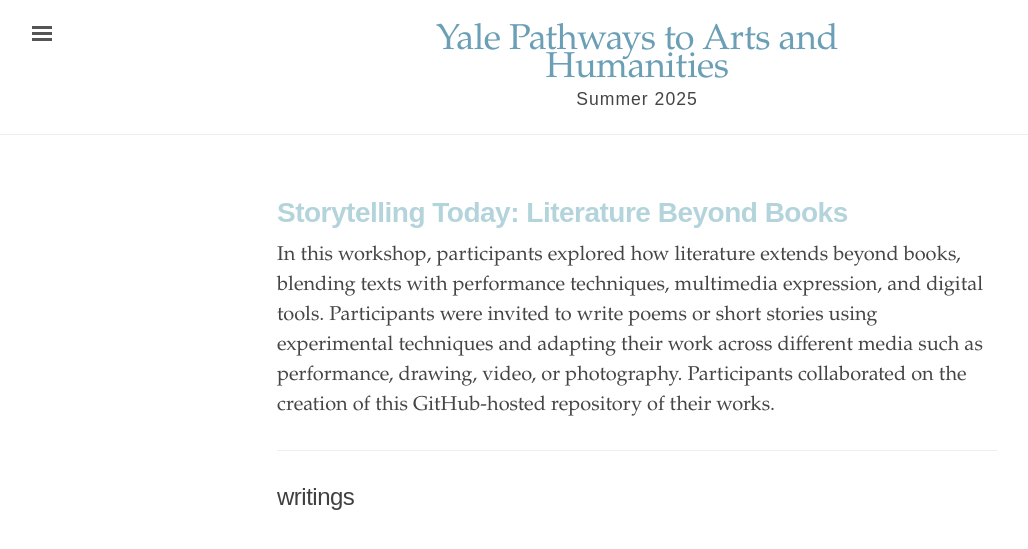
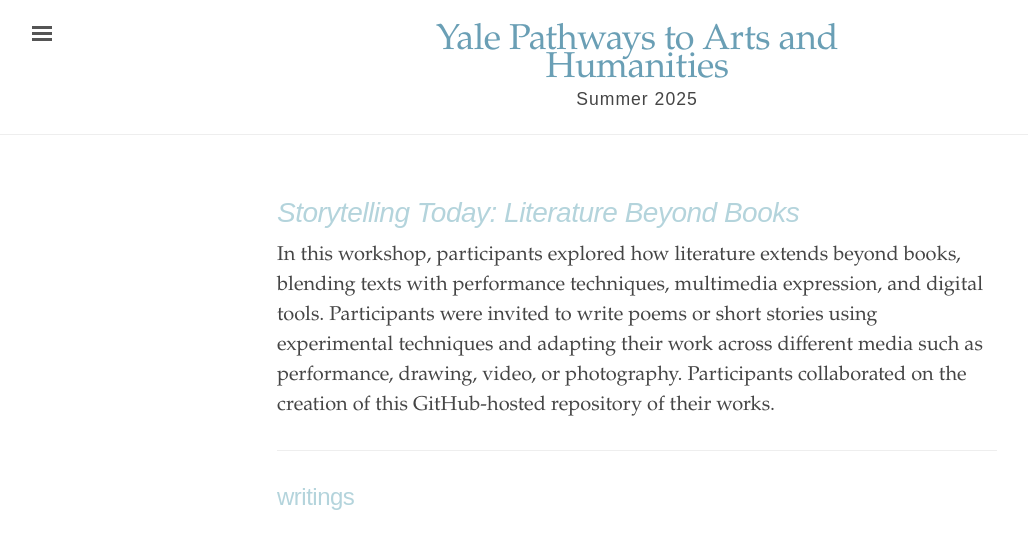
Before and after one commit to ypah-s25/storytelling, a Jekyll site: the page built from index.html, in a window 1280 px wide. Shown: the top 549 px of the page, without its empty margins (3-1031 px from the left). Built offline with Jekyll 4.4.1, drawn with Linux system fonts in a browser that asks for light colours.

Commit message:
Update index.html

```diff
--- a/index.html
+++ b/index.html
@@ -7,7 +7,7 @@
   <title>Yale Pathways to Arts and Humanities</title>
 </head>
 <div class="introduction">
-  <h1 style="font-weight: bold; color: #b4d4dc;">Storytelling Today: Literature Beyond Books</h1>
+  <h1 style="font-style: italic; color: #b4d4dc;">Storytelling Today: Literature Beyond Books</h1>
 <body>
 <p>
 In this workshop, participants explored how literature extends beyond books, blending texts with performance techniques, multimedia expression, and digital tools. Participants were invited to write poems or short stories using experimental techniques and adapting their work across different media such as performance, drawing, video, or photography. Participants collaborated on the creation of this GitHub-hosted repository of their works.
@@ -18,7 +18,7 @@
 <hr>
 
 <div class="toc">
-  <h2>writings</h2>
+  <h2 style="color: #b4d4dc;">writings</h2>
   <ul class="texts">
   {% for item in site.texts %}
 
```
